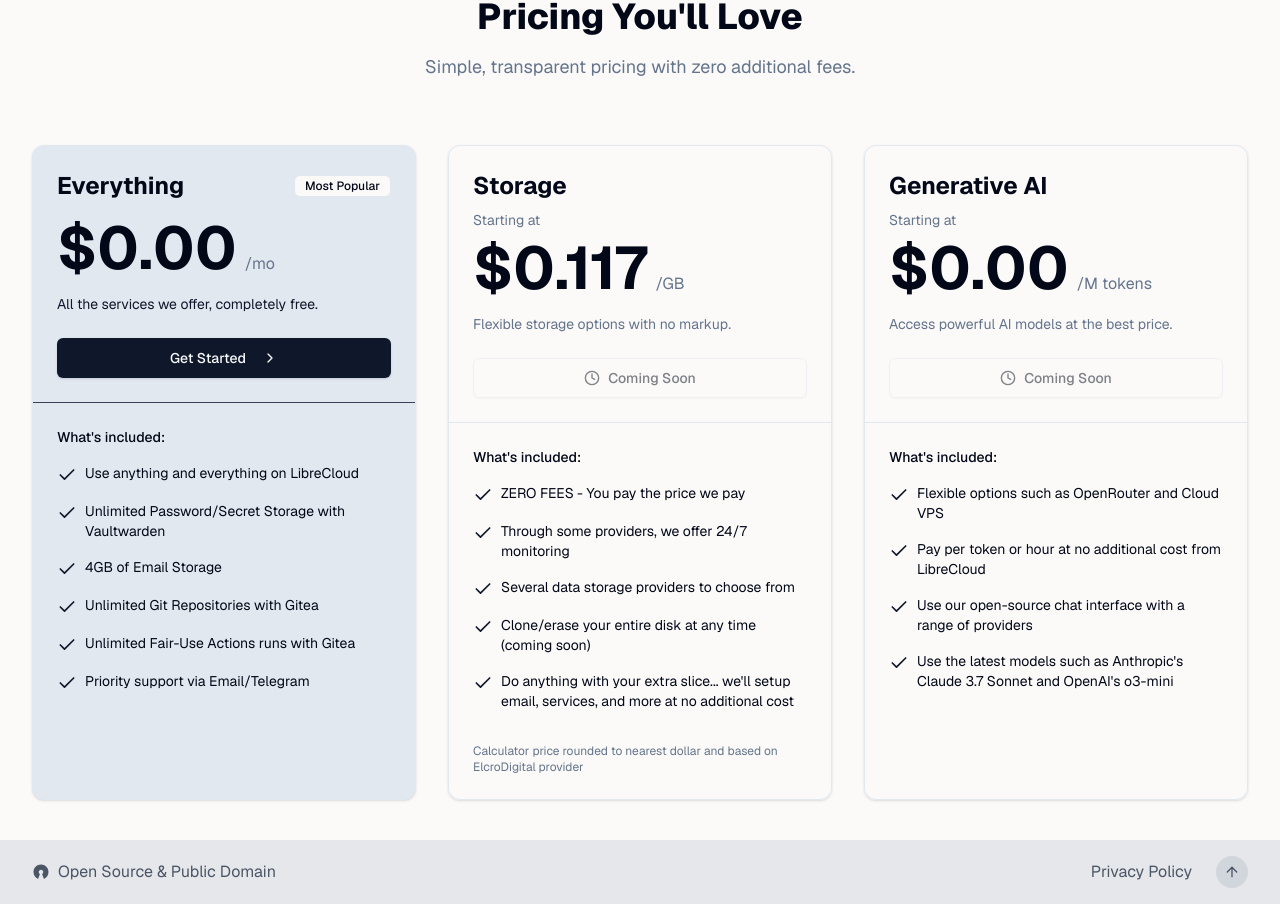
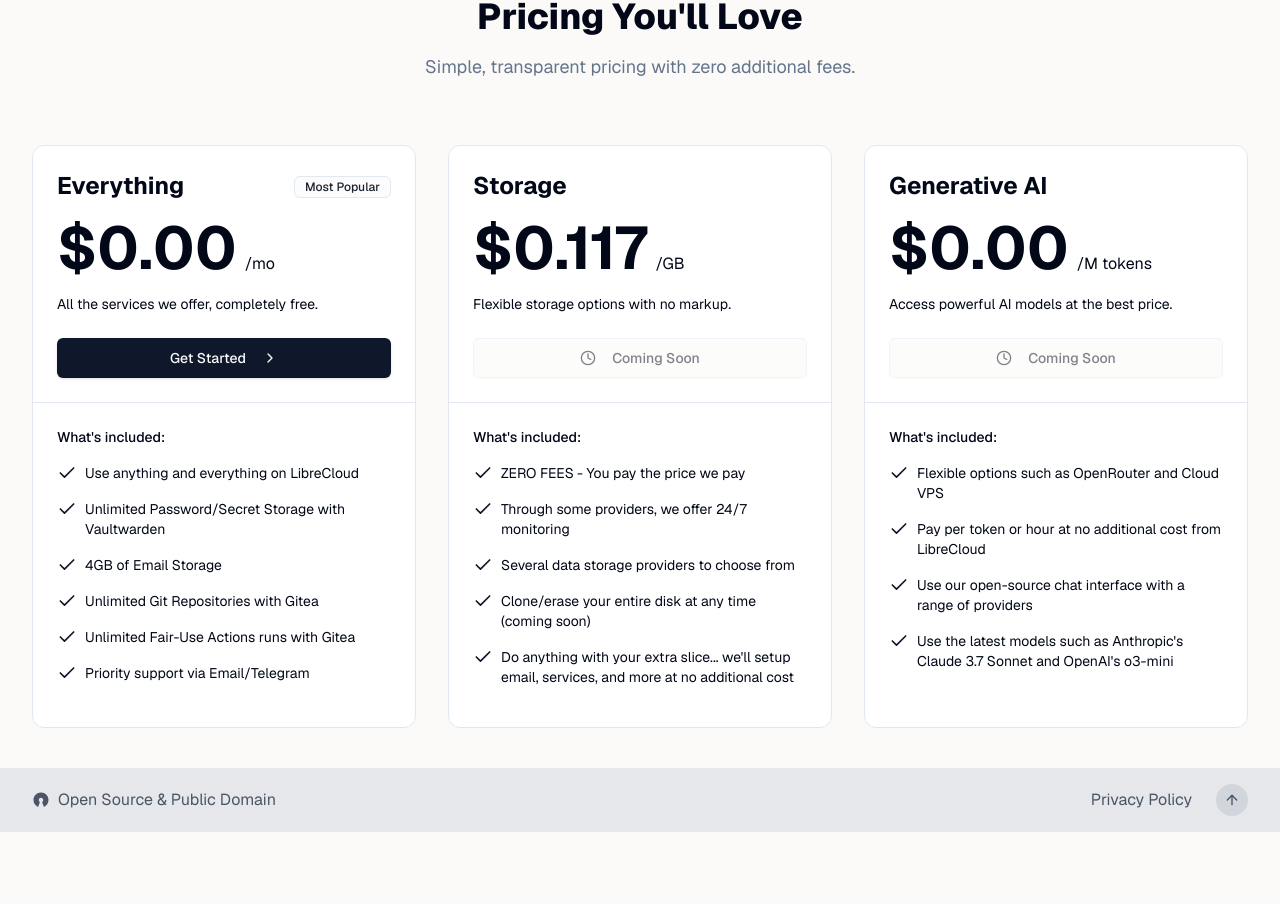
Before and after one commit to ihatenodejs/librecloud-web, a Next.js app: page / in a window 1280 px wide. Shown: the part 1567-2471 px from the top of the page. After the commit the page ends 2399 px from the top, so only its background shows below. Built offline with nearby package versions, Linux system fonts and the light colour scheme.

Commit message:
feat: homepage design fixes and tweaks (animation, style, theme), add todo

```diff
--- a/components/pages/main/Pricing.tsx
+++ b/components/pages/main/Pricing.tsx
@@ -1,18 +1,69 @@
 "use client"
 
 import type React from "react"
-import { useState } from "react"
 import { Check, ChevronRight, Clock } from "lucide-react"
 import { Separator } from "@/components/ui/separator"
 import { Badge } from "@/components/ui/badge"
 import { Button } from "@/components/ui/button"
-import { motion } from "framer-motion"
 import Link from "next/link"
+import { motion, HTMLMotionProps } from "framer-motion"
 
-export default function Pricing() {
-  const [hoveredCard, setHoveredCard] = useState<number | null>(null)
+interface PricingFeatures {
+  everything: string[]
+  storage: string[]
+  ai: string[]
+}
 
-  const features = {
+interface FeatureItemProps {
+  children: React.ReactNode
+}
+
+interface PricingCardProps {
+  title: string
+  price: string
+  period: string
+  description: string
+  features: string[]
+  badge?: string
+  buttonText?: string
+  buttonIcon?: React.ReactNode
+  isComingSoon?: boolean
+  className?: string
+}
+
+const cardVariants = {
+  initial: {
+    transform: "scale(1)",
+    transition: {
+      type: "spring",
+      stiffness: 300,
+      damping: 20,
+      layout: false
+    }
+  },
+  hover: {
+    transform: "scale(1.02)",
+    transition: {
+      type: "spring",
+      stiffness: 300,
+      damping: 20,
+      layout: false
+    }
+  }
+} as const
+
+const textVariants = {
+  initial: {
+    color: "inherit",
+    transition: { duration: 0.2 }
+  },
+  hover: {
+    color: "inherit",
+    transition: { duration: 0.2 }
+  }
+} as const
+
+const features: PricingFeatures = {
   everything: [
     "Use anything and everything on LibreCloud",
     "Unlimited Password/Secret Storage with Vaultwarden",
@@ -32,24 +83,121 @@
     "Flexible options such as OpenRouter and Cloud VPS",
     "Pay per token or hour at no additional cost from LibreCloud",
     "Use our open-source chat interface with a range of providers",
-      "Use the latest models such as Anthropic's Claude 3.7 Sonnet and OpenAI's o3-mini"
+    "Use the latest models such as Anthropic's Claude 3.7 Sonnet and OpenAI's o3-mini",
   ],
 }
 
-  const FeatureItem = ({ children }: { children: React.ReactNode }) => (
+const FeatureItem: React.FC<FeatureItemProps> = ({ children }) => (
   <div className="flex items-start space-x-2 mb-4">
-      <Check className="h-5 w-5 text-primary shrink-0 mt-0.5" />
-      <span className="text-sm text-foreground">{children}</span>
+    <div className="flex-shrink-0 flex items-center justify-center">
+      <Check className="h-5 w-5 text-primary" />
+    </div>
+    <motion.span
+      initial="initial"
+      whileHover="hover"
+      variants={textVariants}
+      className="text-sm text-muted-foreground group-hover:text-muted-foreground/90 transition-colors duration-300"
+    >
+      {children}
+    </motion.span>
   </div>
 )
 
-  const cardVariants = {
-    default: { scale: 1, y: 0 },
-    hover: { scale: 1.03, y: -8 },
-  }
+const PricingCard: React.FC<PricingCardProps> = ({
+  title,
+  price,
+  period,
+  description,
+  features,
+  badge,
+  buttonText,
+  buttonIcon,
+  isComingSoon,
+  className,
+}) => (
+  <motion.div
+    className="relative h-full"
+    initial="initial"
+    whileHover="hover"
+    variants={cardVariants}
+    style={{
+      willChange: "transform",
+      transformStyle: "preserve-3d"
+    }}
+  >
+    <div
+      className={`relative h-full overflow-hidden rounded-xl border border-border bg-card text-card-foreground hover:bg-accent/5 transition-colors duration-300 group ${className}`}
+    >
+      <div className="p-6">
+        <div className="mb-4 flex items-center justify-between">
+          <motion.h3
+            variants={textVariants}
+            className="text-2xl font-bold text-foreground group-hover:text-foreground/90 transition-colors duration-300"
+          >
+            {title}
+          </motion.h3>
+          {badge && (
+            <div>
+              <Badge variant="outline" className="text-xs font-medium bg-background/50 text-foreground/90">
+                {badge}
+              </Badge>
+            </div>
+          )}
+        </div>
+        <div>
+          <motion.span
+            variants={textVariants}
+            className="text-6xl font-bold text-foreground group-hover:text-foreground/90 transition-colors duration-300"
+          >
+            {price}
+          </motion.span>
+          <motion.span
+            variants={textVariants}
+            className="text-muted-foreground ml-2 group-hover:text-muted-foreground/90 transition-colors duration-300"
+          >
+            {period}
+          </motion.span>
+        </div>
+        <motion.p
+          variants={textVariants}
+          className="text-sm text-muted-foreground mt-4 mb-6 group-hover:text-muted-foreground/90 transition-colors duration-300"
+        >
+          {description}
+        </motion.p>
+        {isComingSoon ? (
+          <Button className="w-full" size="lg" variant="outline" disabled>
+            <Clock className="mr-2" /> Coming Soon
+          </Button>
+        ) : buttonText ? (
+          <Link href="/account/login" className="block">
+            <Button className="w-full group" size="lg">
+              {buttonText}
+              {buttonIcon}
+            </Button>
+          </Link>
+        ) : null}
+      </div>
+      <Separator className="bg-border" />
+      <div className="p-6 space-y-4">
+        <motion.h4
+          variants={textVariants}
+          className="text-sm font-medium text-foreground group-hover:text-foreground/90 transition-colors duration-300"
+        >
+          What&#39;s included:
+        </motion.h4>
+        <div className="space-y-1">
+          {features.map((feature, index) => (
+            <FeatureItem key={index}>{feature}</FeatureItem>
+          ))}
+        </div>
+      </div>
+    </div>
+  </motion.div>
+)
 
+export default function Pricing(): React.ReactElement {
   return (
-    <section id="pricing" className="pb-10">
+    <section id="pricing" className="pb-10 relative overflow-hidden">
       <div className="max-w-7xl mx-auto px-4 sm:px-6 lg:px-8">
         <div className="text-center mb-16">
           <h2 className="text-4xl font-extrabold text-foreground mb-4">Pricing You&#39;ll Love</h2>
@@ -59,112 +207,34 @@
         </div>
 
         <div className="grid grid-cols-1 gap-8 sm:grid-cols-2 lg:grid-cols-3">
-          <motion.div
-            className={`relative overflow-hidden rounded-xl border bg-slate-200 dark:bg-gray-800 text-card-foreground shadow transition-all duration-300 ${hoveredCard === 0 ? "border-gray-700" : "border-border"} text-background`}
-            variants={cardVariants}
-            initial="default"
-            animate={hoveredCard === 0 ? "hover" : "default"}
-            onMouseEnter={() => setHoveredCard(0)}
-            onMouseLeave={() => setHoveredCard(null)}
-          >
-            <div className="p-6">
-              <div className="mb-4 flex items-center justify-between">
-                <h3 className="text-2xl font-bold">Everything</h3>
-                <Badge variant="outline" className="text-xs font-medium bg-background">
-                  Most Popular
-                </Badge>
-              </div>
-              <div className="mb-4">
-                <span className="text-6xl font-bold">$0.00</span>
-                <span className="text-muted-foreground ml-2">/mo</span>
-              </div>
-              <p className="text-sm text-secondary-foreground mb-6">
-                All the services we offer, completely free.
-              </p>
-              <Link href="/account/login">
-                <Button className="w-full" size="lg">
-                  Get Started <ChevronRight className="ml-2 h-4 w-4" />
-                </Button>
-              </Link>
-            </div>
-            {/* TODO: this seperator be improved in the future, i can't find a good color for this */}
-            <Separator className="bg-gray-700" />
-            <div className="p-6 space-y-4">
-              <h4 className="text-sm font-medium">What&#39;s included:</h4>
-              <div>
-                {features.everything.map((feature, index) => (
-                  <FeatureItem key={index}>{feature}</FeatureItem>
-                ))}
-              </div>
-            </div>
-          </motion.div>
+          <PricingCard
+            title="Everything"
+            price="$0.00"
+            period="/mo"
+            description="All the services we offer, completely free."
+            features={features.everything}
+            badge="Most Popular"
+            buttonText="Get Started"
+            buttonIcon={<ChevronRight className="ml-2 h-4 w-4" />}
+          />
 
-          <motion.div
-            className={`relative overflow-hidden rounded-xl border text-card-foreground shadow transition-all duration-300 ${hoveredCard === 1 ? "border-gray-700" : "border-border"}`}
-            variants={cardVariants}
-            initial="default"
-            animate={hoveredCard === 1 ? "hover" : "default"}
-            onMouseEnter={() => setHoveredCard(1)}
-            onMouseLeave={() => setHoveredCard(null)}
-          >
-            <div className="p-6">
-              <h3 className="text-2xl font-bold mb-2">Storage</h3>
-              <div className="text-sm text-muted-foreground mb-2">Starting at</div>
-              <div className="mb-4">
-                <span className="text-6xl font-bold">$0.117</span>
-                <span className="text-muted-foreground ml-2">/GB</span>
-              </div>
-              <p className="text-sm text-muted-foreground mb-6">Flexible storage options with no markup.</p>
-              <Button className="w-full" size="lg" variant="outline" disabled>
-                <Clock /> Coming Soon
-              </Button>
-            </div>
-            <Separator />
-            <div className="p-6 space-y-4">
-              <h4 className="text-sm font-medium">What&#39;s included:</h4>
-              <div>
-                {features.storage.map((feature, index) => (
-                  <FeatureItem key={index}>{feature}</FeatureItem>
-                ))}
-              </div>
-              <div className="pt-4">
-                <p className="text-xs text-muted-foreground">
-                  Calculator price rounded to nearest dollar and based on ElcroDigital provider
-                </p>
-              </div>
-            </div>
-          </motion.div>
+          <PricingCard
+            title="Storage"
+            price="$0.117"
+            period="/GB"
+            description="Flexible storage options with no markup."
+            features={features.storage}
+            isComingSoon
+          />
 
-          <motion.div
-            className={`relative overflow-hidden rounded-xl border text-card-foreground shadow transition-all duration-300 ${hoveredCard === 2 ? "border-gray-700" : "border-border"}`}
-            variants={cardVariants}
-            initial="default"
-            animate={hoveredCard === 2 ? "hover" : "default"}
-            onMouseEnter={() => setHoveredCard(2)}
-            onMouseLeave={() => setHoveredCard(null)}
-          >
-            <div className="p-6">
-              <h3 className="text-2xl font-bold mb-2">Generative AI</h3>
-              <div className="text-sm text-muted-foreground mb-2">Starting at</div>
-              <div className="mb-4">
-                <span className="text-6xl font-bold">$0.00</span>
-                <span className="text-muted-foreground ml-2">/M tokens</span>
-              </div>
-              <p className="text-sm text-muted-foreground mb-6">Access powerful AI models at the best price.</p>
-              <Button className="w-full" size="lg" variant="outline" disabled>
-                <Clock /> Coming Soon
-              </Button>
-            </div>
-            <Separator />
-            <div className="p-6 space-y-4">
-              <h4 className="text-sm font-medium">What&#39;s included:</h4>
-              <div>
-                {features.ai.map((feature, index) => (
-                  <FeatureItem key={index}>{feature}</FeatureItem>
-                ))}
-              </div>
-            </div>
-          </motion.div>
+          <PricingCard
+            title="Generative AI"
+            price="$0.00"
+            period="/M tokens"
+            description="Access powerful AI models at the best price."
+            features={features.ai}
+            isComingSoon
+          />
         </div>
       </div>
     </section>
--- a/package.json
+++ b/package.json
@@ -29,10 +29,10 @@
     "clsx": "^2.1.1",
     "cmdk": "1.0.0",
     "cookies-next": "^5.1.0",
-    "framer-motion": "^12.6.2",
     "geist": "^1.3.1",
     "js-cookie": "^3.0.5",
     "lucide-react": "^0.474.0",
+    "motion": "^12.6.2",
     "next": "^15.2.4",
     "next-auth": "^5.0.0-beta.25",
     "next-themes": "^0.4.6",
```
Also changed, not shown: app/page.tsx (+7 -9 lines), components/pages/main/AnimatedIcon.tsx (added, +35 -0 lines), components/pages/main/FeatureCard.tsx (+25 -9 lines), 1 other file (tests, documents, lock files or other folders). Lines whose indentation alone changed are shown as unchanged.
